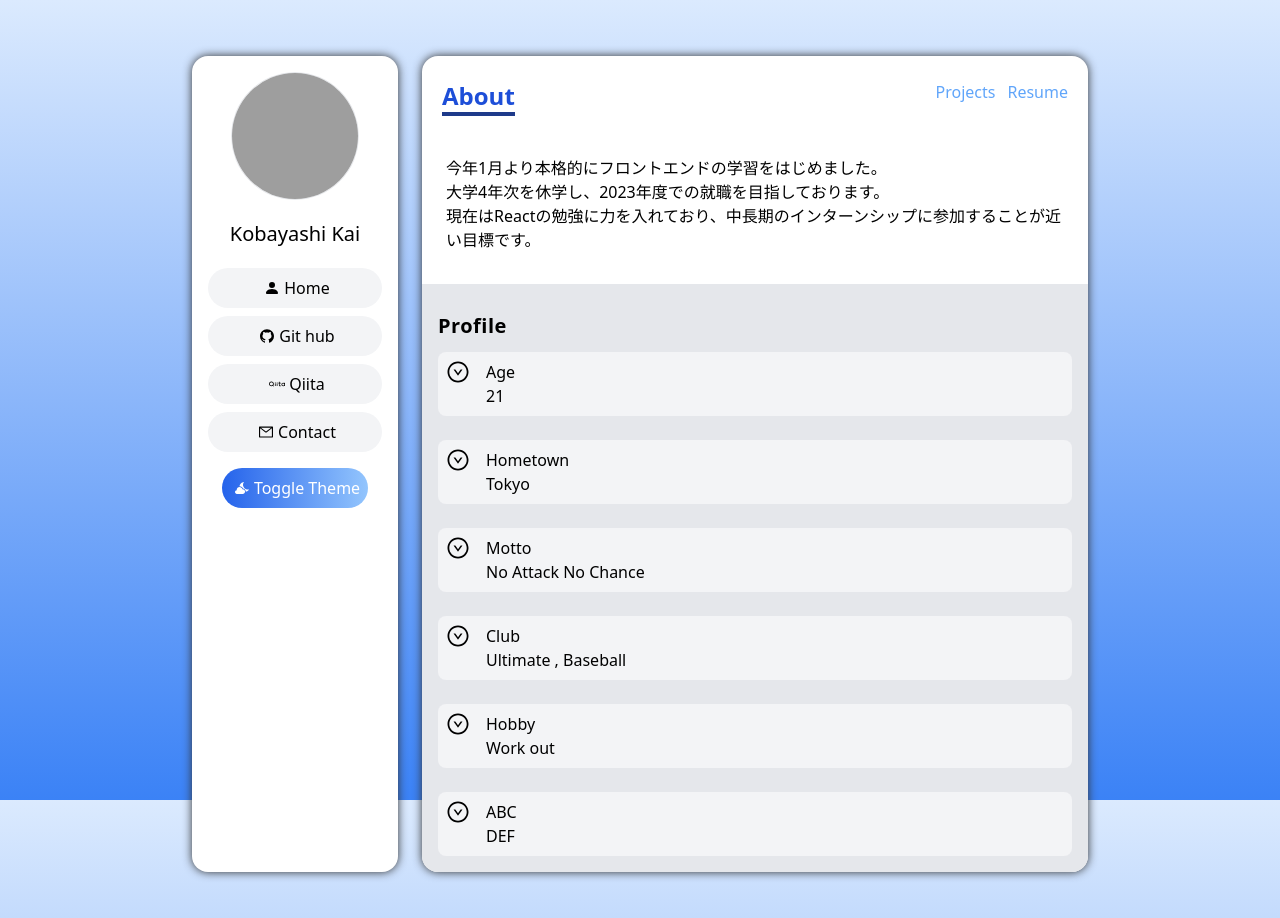
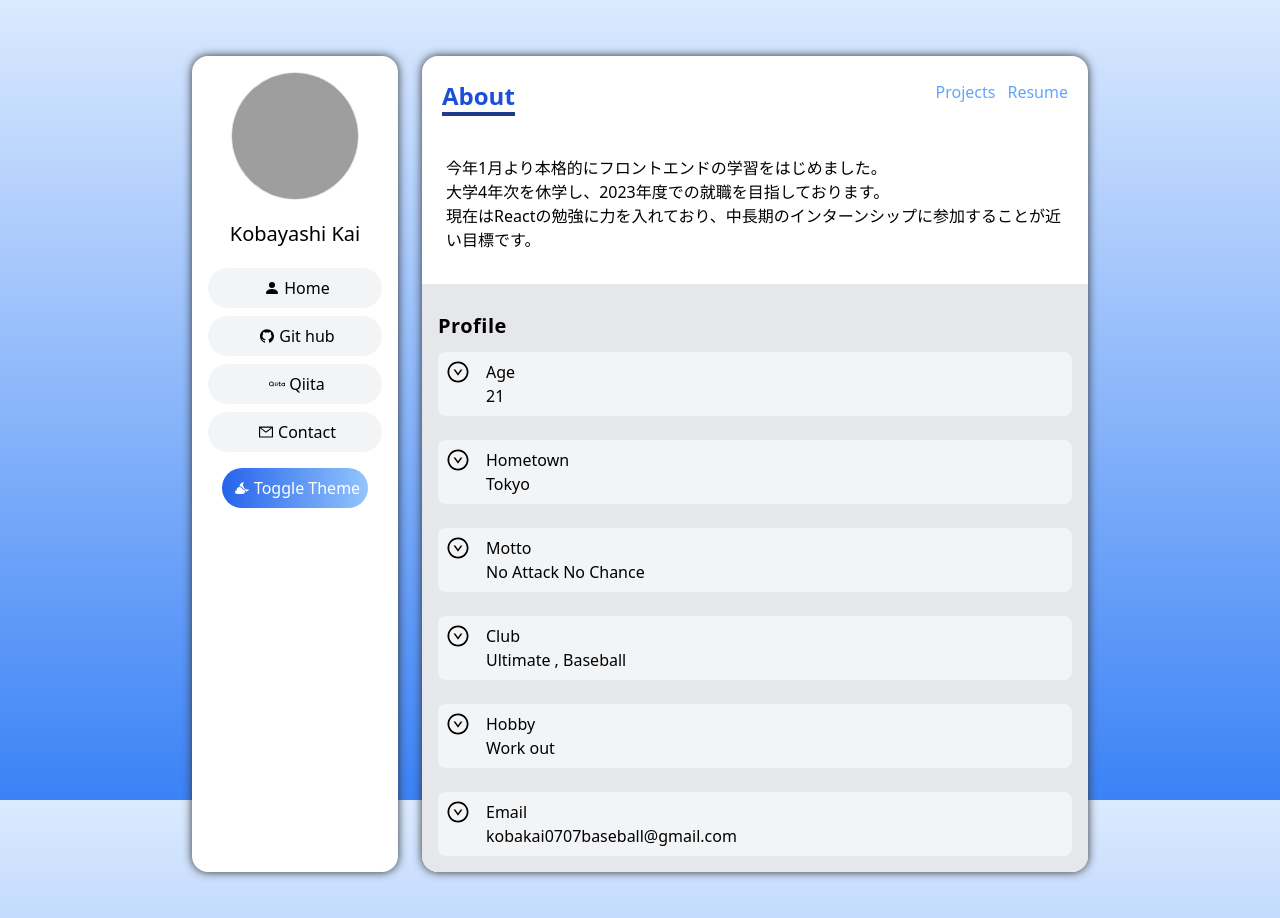
Before and after one commit to nasuka7/My-Portfolio, a Next.js app: page / in a window 1280 px wide. Shown: the top 918 px of the page. Built offline with nearby package versions, Linux system fonts and the light colour scheme; grey boxes are pictures that could not be loaded.

Commit message:
last commit

```diff
--- a/data.ts
+++ b/data.ts
@@ -29,8 +29,8 @@ export const services: Service[] = [
     Icon: AiOutlineDownCircle,
   },
   {
-    title: "ABC",
-    about: "DEF",
+    title: "Email",
+    about: "kobakai0707baseball@gmail.com",
     Icon: AiOutlineDownCircle,
   },
 ]
--- a/pages/index.tsx
+++ b/pages/index.tsx
@@ -1,5 +1,6 @@
 import { motion } from 'framer-motion';
 import { GetServerSideProps, GetServerSidePropsContext } from 'next';
+import { Head } from 'next/document';
 import { fadeInUp, routeAnimation, stagger } from '../animations';
 import ServiceCard from '../components/ServiceCard';
 import { services } from '../data'
@@ -15,6 +16,11 @@ const Index = ({endpoint}) => {
       animate="animate"
       exit="exit"
     >
+
+      <Head>
+        <title>Portfolio | Kobayashi </title>
+      </Head>
+
       <h5 className="my-3 font-medium">
         今年1月より本格的にフロントエンドの学習をはじめました。
         <p>大学4年次を休学し、2023年度での就職を目指しております。
--- a/pages/projects.tsx
+++ b/pages/projects.tsx
@@ -1,4 +1,5 @@
 import { motion } from "framer-motion";
+import { Head } from "next/document";
 import { useState } from "react";
 import { fadeInUp, routeAnimation, stagger } from "../animations";
 import ProjectCard from "../components/ProjectCard";
@@ -28,13 +29,16 @@ const Projects = () => {
 
   return (
     <motion.div
-      className="px-5 py-2 overflow-y-auto"
+      className="px-5 py-2 overflow-y-scroll"
       style={{ height: "65vh" }}
       variants={routeAnimation}
       initial="initial"
       animate="animate"
       exit="exit"
     >
+      <Head>
+        <title>Project | Kobayashi </title>
+      </Head>
       <ProjectsNavbar
         handlerFilterCategory={handlerFilterCategory}
         active={active}
--- a/pages/resume.tsx
+++ b/pages/resume.tsx
@@ -2,6 +2,7 @@ import { motion } from "framer-motion";
 import Bar from "../components/Bar";
 import { languages, tools } from "../data";
 import { fadeInUp, routeAnimation } from "../animations"
+import { Head } from "next/document";
 
 const resume = () => {
 
@@ -15,6 +16,9 @@ const resume = () => {
       animate="animate"
       exit="exit"
       >
+      <Head>
+        <title>Resume | Kobayashi </title>
+      </Head>
       <motion.div variants={fadeInUp} initial="initial" animate="animate">
         <div className="grid gap-6 md:grid-cols-2">
           <div>
```
